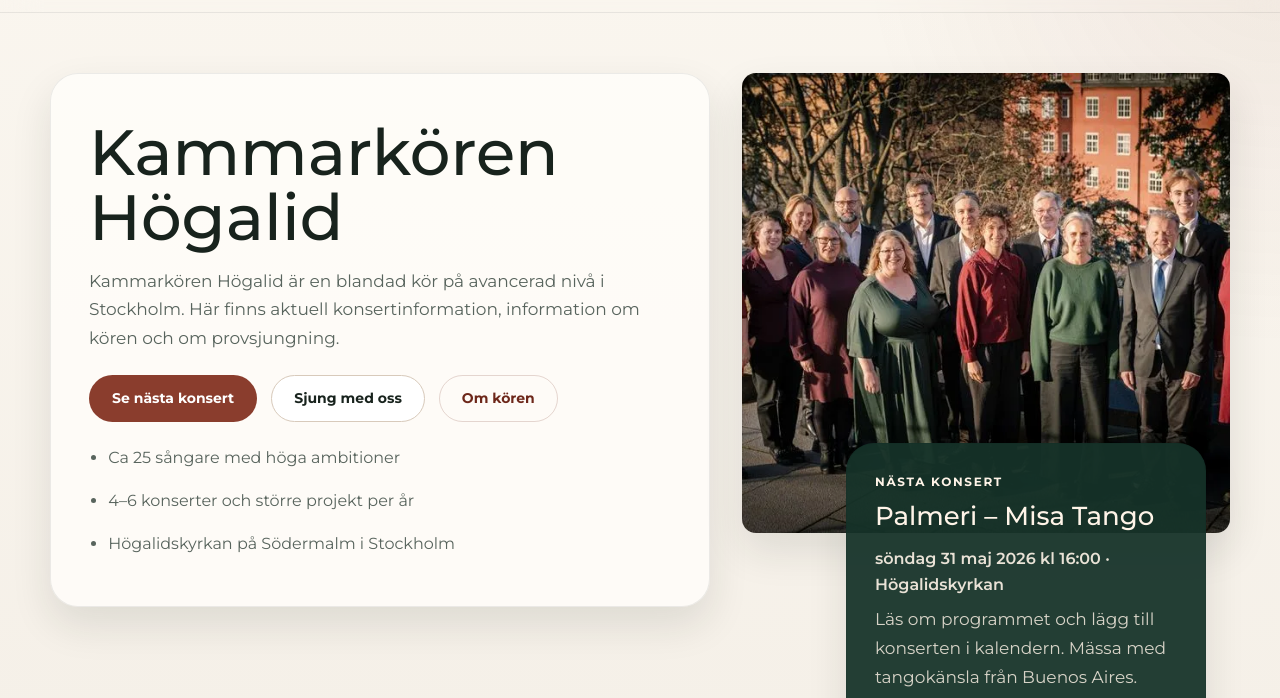
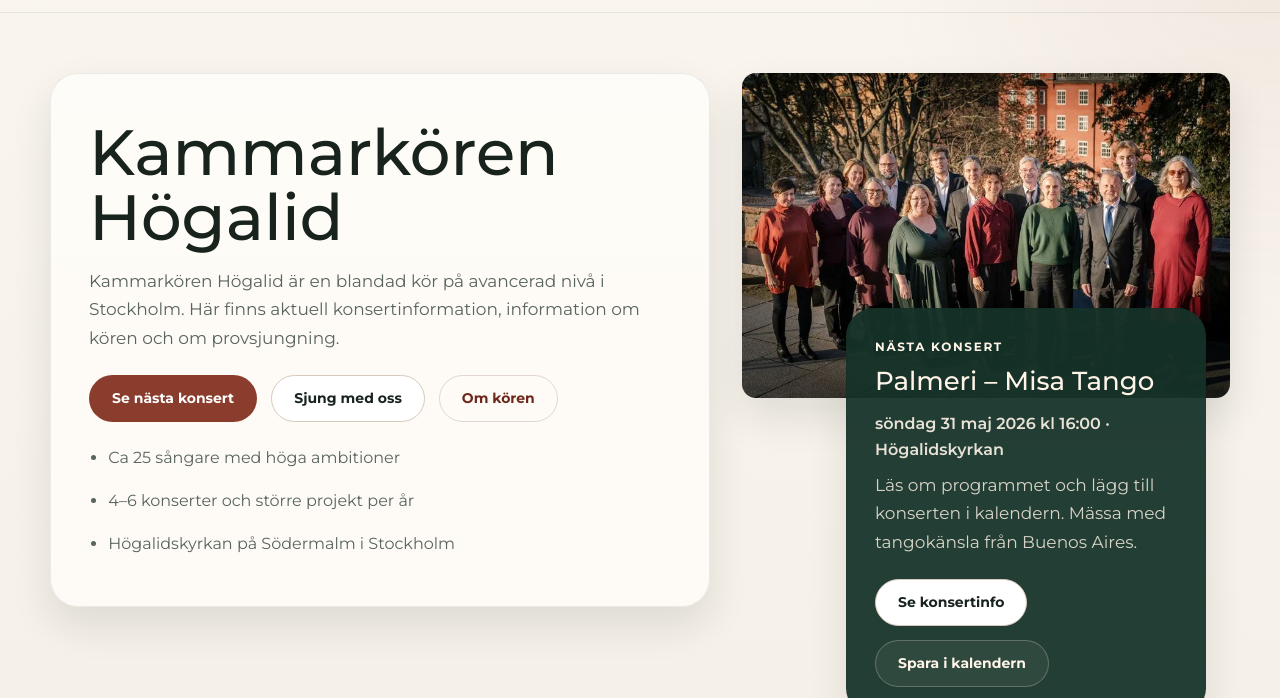
Before and after one commit to martson77/kkh, a website: page public/index.html in a window 1280 px wide. Shown: the part 74-772 px from the top of the page. Drawn offline with Linux system fonts and the light colour scheme.

Commit message:
Show more of the choir in the homepage hero image

```diff
--- a/public/assets/app.css
+++ b/public/assets/app.css
@@ -175,6 +175,12 @@ button {
 .hero-image,
 .media-card-image {
   min-height: 460px;
+}
+
+.hero--home .hero-image {
+  display: block;
+  height: auto;
+  min-height: 0;
 }
 
 .media-card-credit {
```
